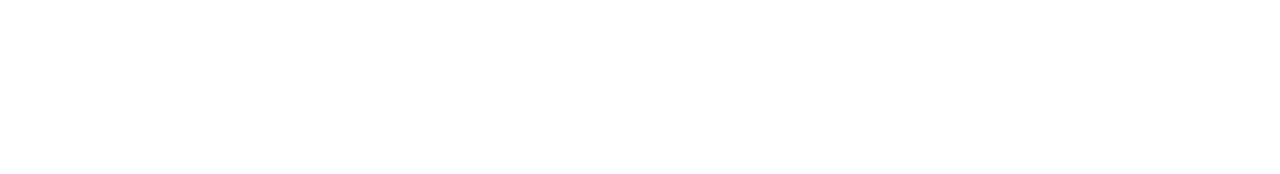
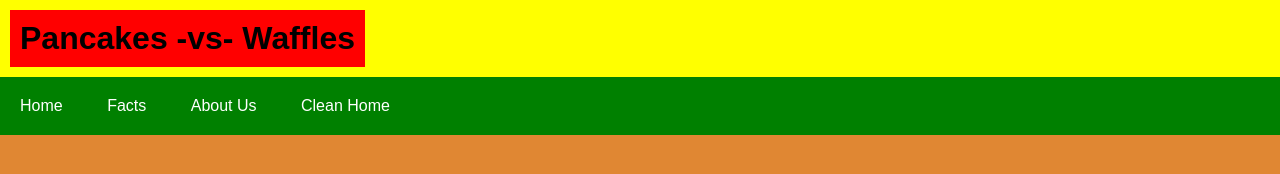
Before and after one commit to nryan23/pancakes-vs-waffles, a plain HTML site: page index.html in a window 1280 px wide. Drawn offline with Linux system fonts and the light colour scheme.

Commit message:
Created header and nav bar

```diff
--- a/index.html
+++ b/index.html
@@ -2,9 +2,31 @@
 <html>
     <head>
         <title>Pancakes vs. Waffles | Home Page</title>
+        <link href="styles.css" rel="stylesheet">
     </head>
 
     <body>
+        <header>
+            <h1>Pancakes -vs- Waffles</h1>
+        </header>
 
+        <nav>
+            <ul>
+                <li>
+                    <a href="index.html">Home</a>
+                </li>
+                <li>
+                    <a href="facts.html">Facts</a>
+                </li>
+                <li>
+                    <a href="about.html">About Us</a>
+                </li>
+                <li>
+                    <a href="https://peterbrue.github.io/Clean-Home/" target="_blank">Clean Home</a>
+                </li>
+            </ul>
+        </nav>
+
+        <!-- <img src="media/waffles_bckg.jpg" alt="waffles background"> -->
     </body>
 </html>
--- a/styles.css
+++ b/styles.css
@@ -0,0 +1,44 @@
+* {
+    box-sizing: border-box;
+    margin: 0px;
+    padding: 0px;
+    text-decoration: none;
+    font-family: sans-serif;
+}
+
+body {
+    background-color: #e08733;
+    margin: 0px;
+}
+
+header {
+    background-color: yellow;
+}
+
+h1 {
+    background-color: red;
+    display: inline-block;
+    margin: 10px;
+    padding: 10px;
+    font-family: sans-serif;
+}
+
+nav {
+    background-color: green;
+}
+
+ul li {
+    display: inline-block;
+    text-align: center;
+}
+
+a {
+    display: inline-block;
+    padding: 20px;
+    color: white;
+}
+
+a:hover {
+    background-color: orange;
+    color: black;
+}
```
Also changed, not shown: about.html (added), facts.html (added), media/waffles_bckg.jpg (added).
